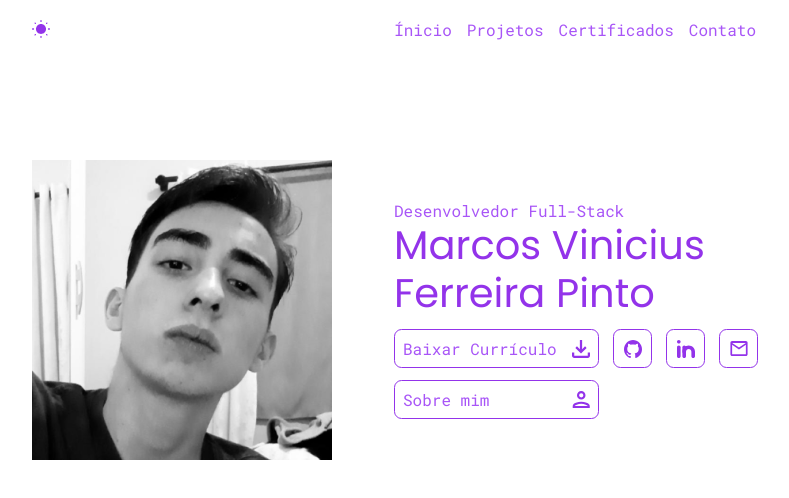
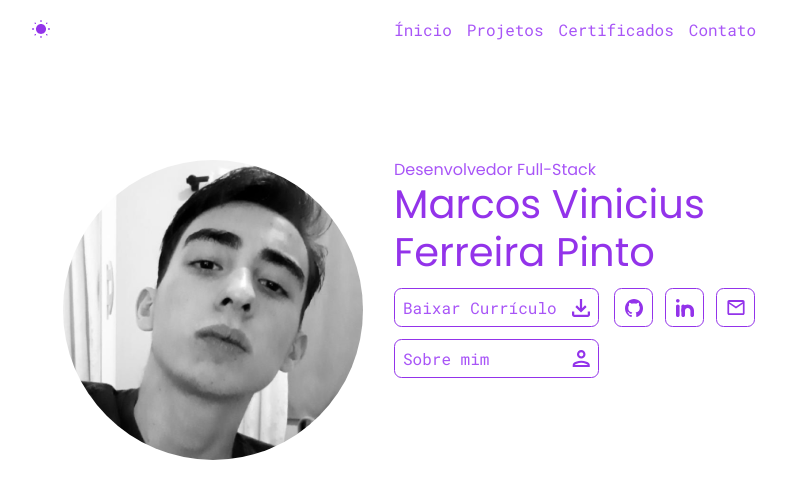
Before and after one commit to MarcosFerreira2024/portfolio, a Next.js app: page / in a window 1280 px wide. Shown: the top 498 px of the page, without its empty margins (246-1035 px from the left). Built offline with nearby package versions, Linux system fonts and the light colour scheme.

Commit message:
Update Main.tsx

```diff
--- a/src/app/components/Main.tsx
+++ b/src/app/components/Main.tsx
@@ -6,29 +6,32 @@ import BotaoMenor from './BotaoMenor'
 
 function Main() {
   return (
-    <main className='max-w-container font-subtitle text-subtitle pt-[120px] sm:pt-[160px] items-center justify-center gap-5 sm:gap-0 sm:justify-normal relative   flex flex-col sm:grid sm:grid-cols-2 mx-auto'>
+    <main className='max-w-container mx-auto sm:pt-[160px] text-subtitle pt-[120px] ' >
+        <section className='grid sm:grid-cols-2 justify-center sm:gap-0 gap-5  mx-auto' >
             <div>
-            <Image src={`/Main/profile.png`} alt='profile picture' height={300} width={300} className='w-[150px]    sm:w-[inherit] sm:h-[inherit]' />
+                <Image src={`/Main/profile.png`} quality={100} priority alt='profile picture' height={300} width={300} className='w-[200px] rounded-full mx-auto   sm:w-[inherit] sm:h-[inherit]' />
             </div>
-        <section className='flex flex-col  mx-auto' >
+            <div>
                 <div className='flex-1 flex   justify-center flex-col'>
                     <p>Desenvolvedor Full-Stack</p>
                     <h1 className='sm:text-title font-title text-5xl '>Marcos Vinicius <br /> Ferreira Pinto</h1>
                 </div>
                 <nav className='flex flex-col gap-3   pt-3 '>
-                <div className='flex   flex-wrap sm:flex-nowrap gap-[14px] '>
+                    <div className='flex   flex-wrap gap-[15px] '>
                         <BotaoMaior label='Baixar Currículo' src={`/Main/download.svg`} alt='download' />
+                        <div className='flex gap-3'>
                             <BotaoMenor href='https://github.com/MarcosFerreira2024' src='/Main/github.svg' alt='github'/>
                             <BotaoMenor href="https://www.linkedin.com/in/marcos-vinicius-ferreira/" src='/Main/linkedin.svg' alt='linkedin'/>
                             <BotaoMenor href='mailto:marcosfp2021@hotmail.com?subject=Ola%20Marcos,%20Gostaria%20de%20entrar%20em%20contato%20para%20oferecer%20uma%20oportunidade%20de%20emprego&body=' src='/Main/email.svg' alt='email'/>
                         </div>
+
+                    </div>
                     <div className='flex '>
                         <BotaoMaior label='Sobre mim' src={`/Main/sobre.svg`} alt='perfil' />
                     </div>
+                </nav>
+            </div>
 
-
-
-            </nav>
         </section>
     </main>
   )
```
Lines whose indentation alone changed are shown as unchanged.
